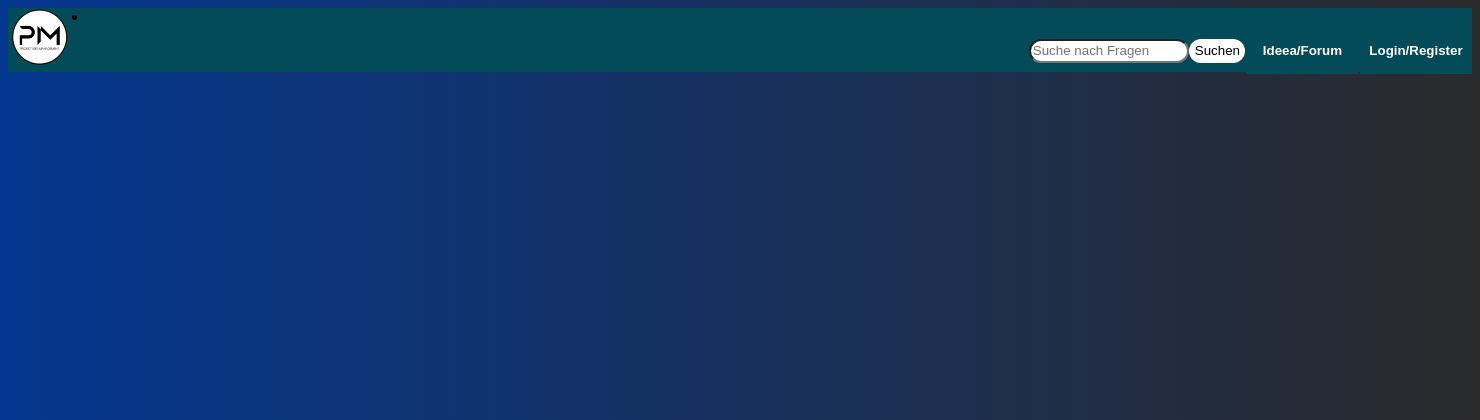
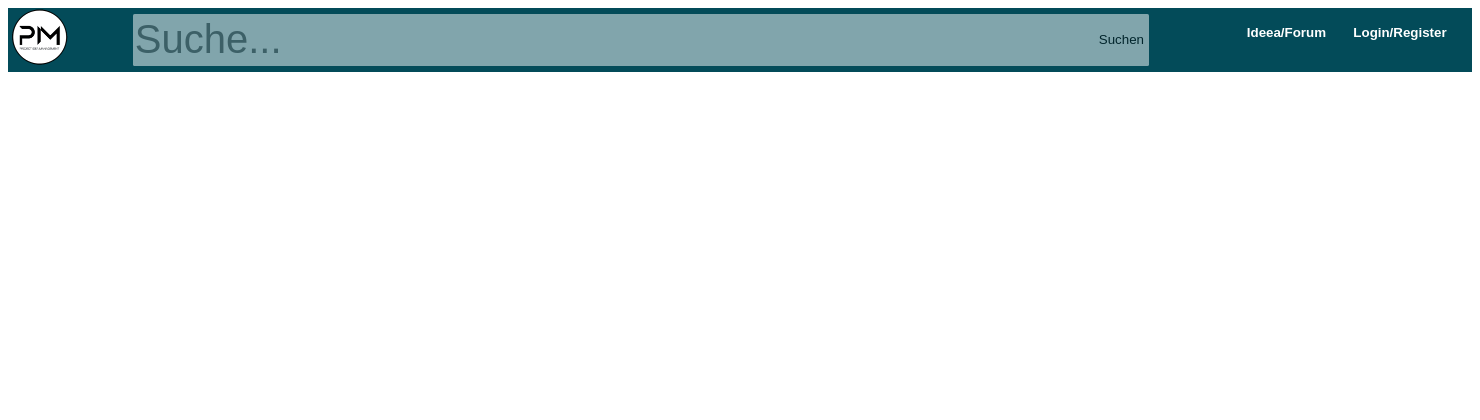
Before and after one commit to HannesMatthias/StackSolvingProblems, a PHP site: page /view/menu/menu.tpl.php in a window 1480 px wide. Shown: the top 420 px of the page. Run offline with PHP 8.4, Linux system fonts and the light colour scheme.

Commit message:
changes for menu
Signed-off-by: ManuelCeschini <Manuel.Ceschini@gmail.com>

```diff
--- a/StackSolvingProblems/view/menu/menu.tpl.css
+++ b/StackSolvingProblems/view/menu/menu.tpl.css
@@ -1,5 +1,4 @@
 body {
-    background: linear-gradient(to right, rgb(4, 55, 143), rgb(42, 42, 43));
     font-size: 100%;
 
 }
@@ -19,25 +18,40 @@ body {
     margin-left: 0.1rem;
     border: none;
 }
+.logAndReg{
+    margin-right: 1rem;
+}
+.searchContainer{
+    width: 90rem;
+    background-color: springgreen;
+     align-items: center;
+}
 .search{
-    border-radius: 1rem;
     color: black;
-    width: 10rem;
-    height: 1.5rem;
+    width: 60rem;
+    height: 3.2rem;
     float: right;
-    margin-top: 0.8rem;
+    margin-top: 0.4rem;
+    opacity: 0.5;
+    font-size: 2.5rem;
+    border:none;
+    border-top-left-radius: 0.1rem;
+    border-bottom-left-radius: 0.1rem;
 }
 
 .searchButton{
     background-color: white;
-    border: none;
     color: black;
     width: 3.5rem;
-    height: 1.5rem;
+    height: 3.2rem;
     float: right;
-    border-radius: 1rem;
-    margin-top: 0.8rem;
-    padding-right: 1rem;
+    margin-top: 0.4rem;
+    padding-right: 1.5rem;
+    margin-right: 5rem;
+    opacity: 0.5;
+    border: none;
+    border-top-right-radius: 0.1rem;
+    border-bottom-right-radius: 0.1rem;
 }
 
 .logo{
--- a/StackSolvingProblems/view/menu/menu.tpl.php
+++ b/StackSolvingProblems/view/menu/menu.tpl.php
@@ -5,22 +5,25 @@
     <link rel="stylesheet" type="text/css" href="menu.tpl.css">
 </head>
 <body>
-    <div>
+
         <header class=headerMenu>
-
-            <li><a href="index.php"><img class="logo" src="../images/logo.png" /></a></li>
-
+        <div>
+            <a href="index.php"><img class="logo" src="../images/logo.png" /></a>
+        </div>
+        <div>
             <form action="" >
-                <input class="usLayout" type="submit" value="Login/Register" />
+                <input class="usLayout logAndReg" type="submit" value="Login/Register" />
             </form>
             <form action="" >
                   <input class="usLayout" type="submit" value="Ideea/Forum" />
             </form>
+        </div>
+        <div class = "searchContainer">
             <form>
-            <input class="searchButton" type="submit"  value="Suchen" />
-                <input class="search" type="search"  placeholder="Suche nach Fragen" />
+                <input class="searchButton" type="submit" width="15" value="Suchen" />
+                <input class="search" type="search"  placeholder="Suche..." />
             </form>
-    </div>
+        </div>
 
     </header>
 </body>
```
Also changed, not shown: StackSolvingProblems/view/menu/images/enter.png (added).
